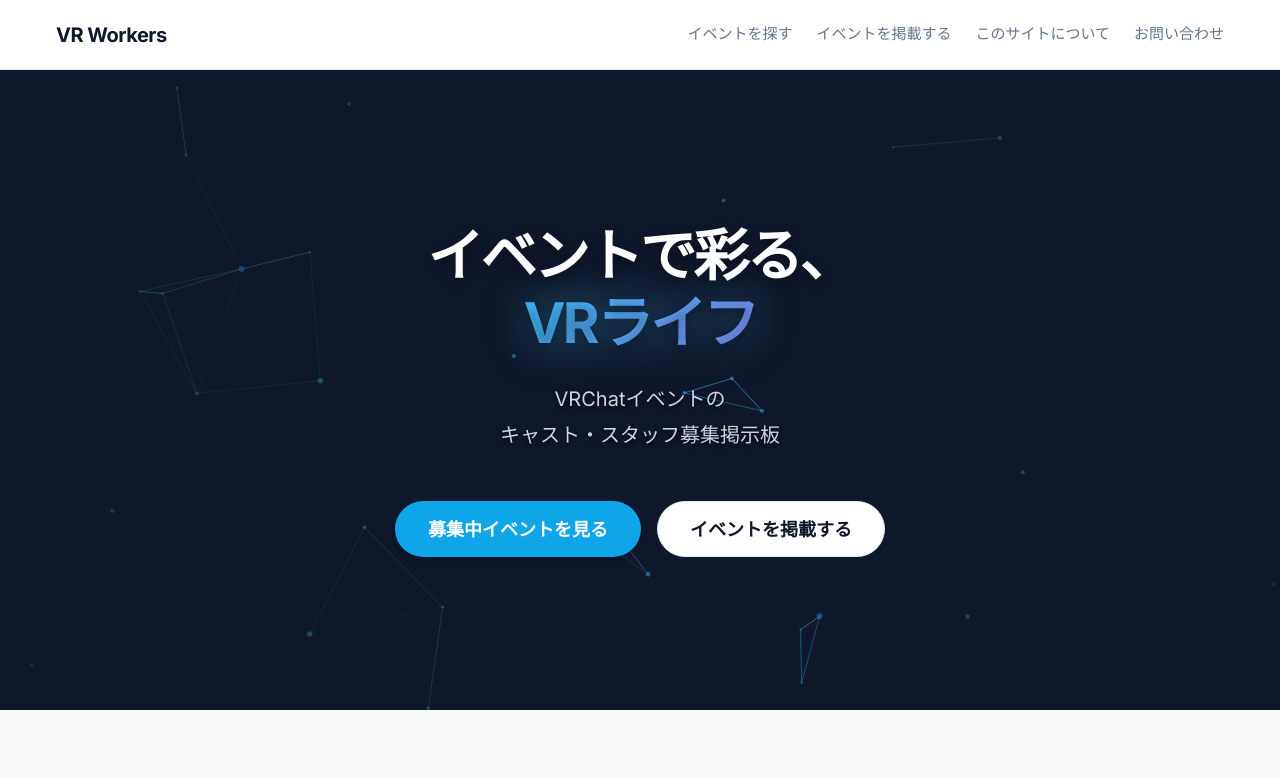
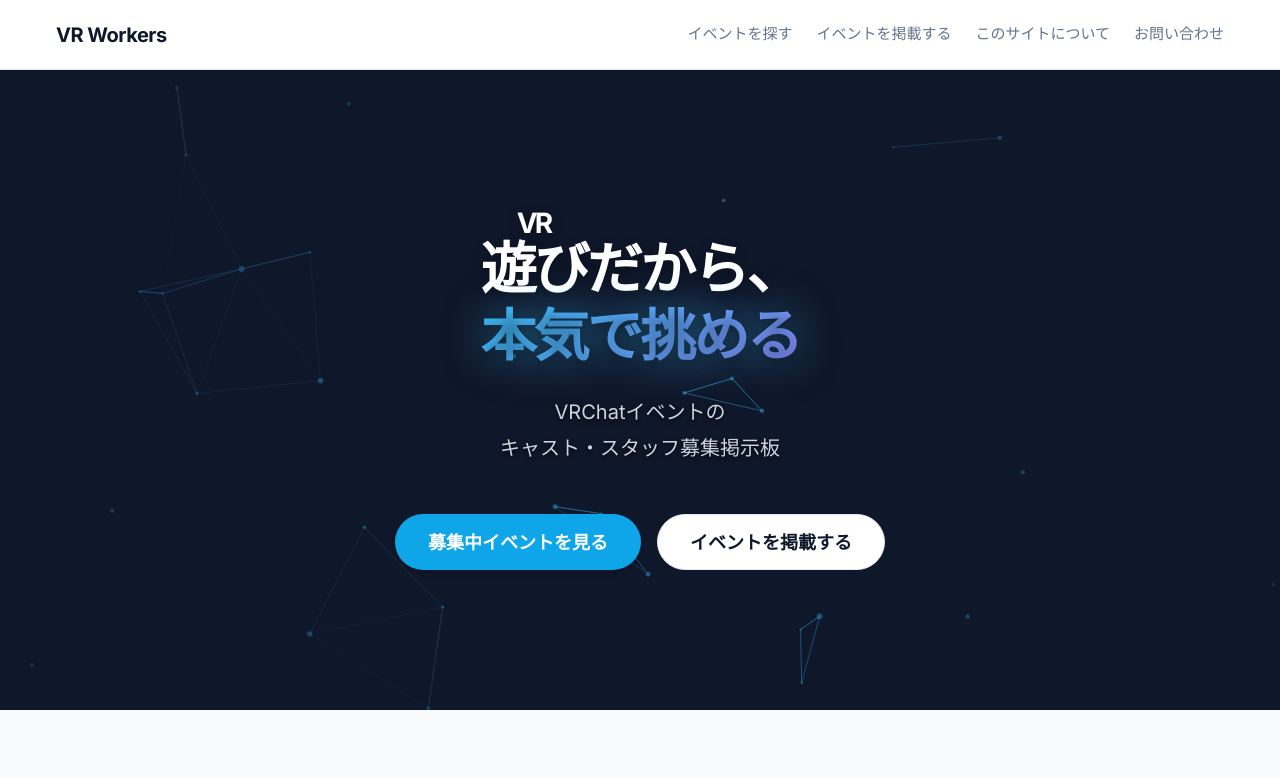
Before and after one commit to NemoKino/private-salon-reserve, a Next.js app in the folder vr-event-recruit/: page / in a window 1280 px wide. Shown: the top 778 px of the page. Built offline with nearby package versions, Linux system fonts and the light colour scheme; no server answers; the database is empty.

Commit message:
Update catchphrase to '遊び(VR)だから 本気で挑める'

```diff
--- a/vr-event-recruit/src/components/home/Hero.tsx
+++ b/vr-event-recruit/src/components/home/Hero.tsx
@@ -7,9 +7,9 @@ export default function Hero() {
         <section className={styles.hero}>
             <div className={styles.content}>
                 <h1 className={styles.title}>
-                    イベントで彩る、
+                    <ruby>遊び<rt>VR</rt></ruby>だから、
                     <br />
-                    <span className={styles.highlight}>VRライフ</span>
+                    <span className={styles.highlight}>本気で挑める</span>
                 </h1>
                 <p className={styles.description}>
                     VRChatイベントの
```
